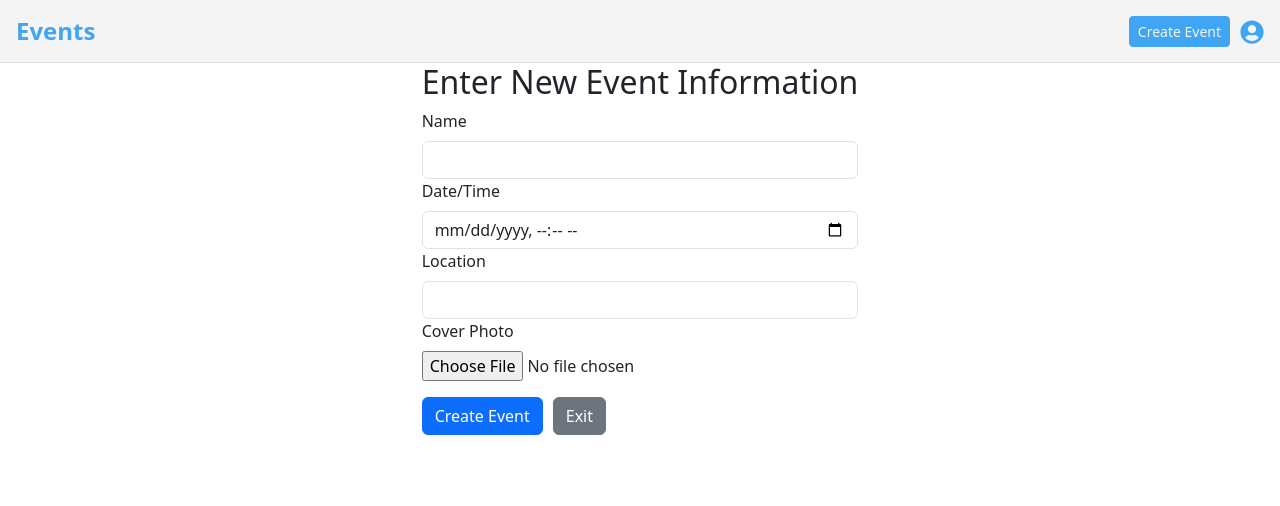
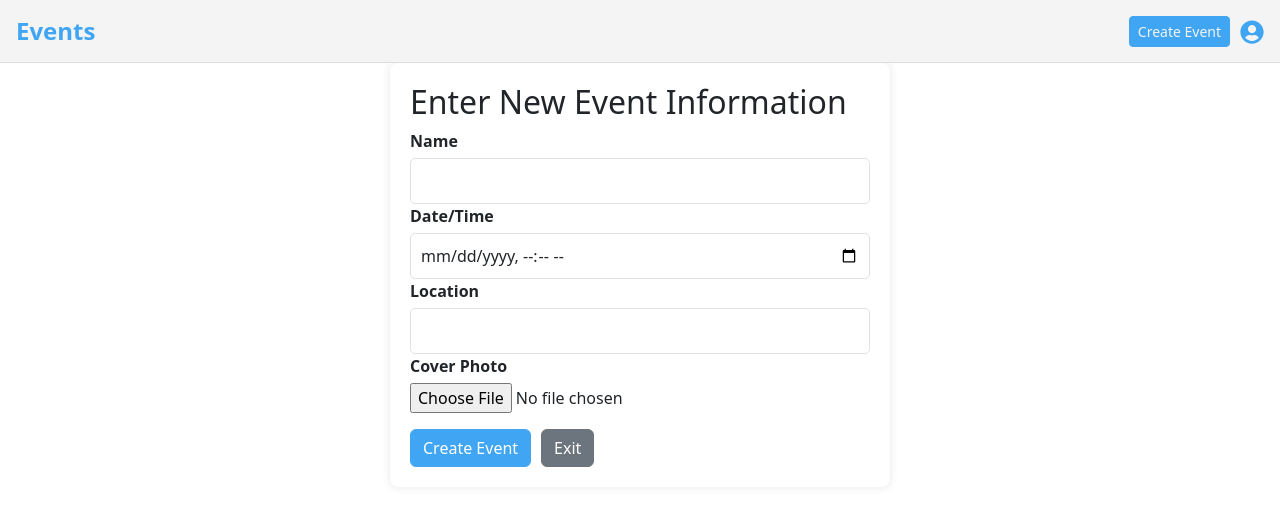
Before and after one commit to krakatorange/szechuan-client, a React (Create React App) app: page /events in a window 1280 px wide. Shown: the top 506 px of the page. Built offline with nearby package versions, Linux system fonts and the light colour scheme; no server answers; sample sign-in values are in the browser's storage.

Commit message:
create page UX change

```diff
--- a/src/Components/Events.jsx
+++ b/src/Components/Events.jsx
@@ -2,8 +2,7 @@ import React, { useState } from "react";
 import { Container, Form, Button } from "react-bootstrap";
 import axios from 'axios';
 import { useNavigate } from "react-router-dom";
-// import { collection, addDoc } from "firebase/firestore";
-// import { db } from "../firebase"; // Assuming you have your Firebase configuration set up in a separate file named 'firebase.js'.
+import './css/createEvent.css'
 import { useUserAuth } from "../UserContextProvider";
 import Logger from "../logger";
 
@@ -58,8 +57,8 @@ function EventPage() {
   };
 
   return (
-    <Container style={containerStyle}>
-      <div className="d-flex justify-content-center align-items-center form-container">
+    <Container>
+      <div className="form-container">
         <div className="vertical-form">
           <h2>Enter New Event Information</h2>
           <Form onSubmit={handleSubmit}>
@@ -103,8 +102,7 @@ function EventPage() {
                   <img
                     src={URL.createObjectURL(coverPhoto)}
                     alt="Cover"
-                    className="ml-3"
-                    style={{ maxWidth: "100px", maxHeight: "100px" }}
+                    className="image-preview"
                   />
                 )}
               </div>
@@ -112,27 +110,15 @@ function EventPage() {
 
             <Button type="submit" variant="primary" className="mt-3">
               Create Event
-              {isLoading && ( // Display loading overlay if isLoading is true
-                  <div
-                    style={{
-                      position: "absolute",
-                      top: 0,
-                      left: 0,
-                      width: "100%",
-                      height: "100%",
-                      backgroundColor: "rgba(255, 255, 255, 0.8)", // Semi-transparent white background
-                      display: "flex",
-                      justifyContent: "center",
-                      alignItems: "center",
-                    }}
-                  >
-                    <div className="spinner-border text-primary" role="status">
-                      <span className="visually-hidden">Loading...</span>
-                    </div>
+              {isLoading && (
+                <div className="loading-overlay">
+                  <div className="spinner-border text-primary" role="status">
+                    <span className="visually-hidden">Loading...</span>
                   </div>
+                </div>
               )}
             </Button>
-            <Button variant="secondary" className="mt-3" style={{marginLeft: '10px'}} onClick={handleExit}>
+            <Button variant="secondary" className="mt-3 btn-secondary" onClick={handleExit}>
               Exit
             </Button>
           </Form>
--- a/src/Components/UpdateEvent.jsx
+++ b/src/Components/UpdateEvent.jsx
@@ -123,13 +123,6 @@ function EditEvent({eventId, onEventUpdated}) {
             <Button type="submit" variant="primary" className="mt-3">
               Update Event
             </Button>
-            <Button
-              variant="secondary"
-              className="mt-3 ml-2"
-              onClick={handleExit}
-            >
-              Cancel
-            </Button>
           </Form>
         </div>
       </div>
--- /dev/null
+++ b/src/Components/css/createEvent.css
@@ -0,0 +1,62 @@
+.form-container {
+    max-width: 500px; /* Set a max-width for the form for larger screens */
+    margin: auto; /* This will center the form on the page */
+    padding: 20px; /* Add some padding inside the form container */
+    box-shadow: 0 0 10px rgba(0, 0, 0, 0.1); /* Add a subtle shadow to the form container */
+    background-color: #ffffff; /* Set the background color to white or any other color */
+    border-radius: 8px; /* Optional: Rounds the corners of the form container */
+  }
+
+  .vertical-form {
+    display: flex;
+    flex-direction: column; /* Make the form items align vertically */
+  }
+
+  .vertical-form .form-group {
+    margin-bottom: 15px; /* Add some space between form groups */
+  }
+
+  .vertical-form .form-label {
+    font-weight: bold; /* Make the label texts bold */
+    margin-bottom: 5px; /* Add some space below the label */
+  }
+
+  .vertical-form .form-control {
+    padding: 10px; /* Increase the padding inside the form inputs */
+    border-radius: 5px; /* Optional: Rounds the corners of the input fields */
+  }
+
+  .vertical-form .btn-primary {
+    background-color: #40a5f3; /* Set the color for the primary button */
+    border-color: #40a5f3; /* Set the border color for the primary button */
+  }
+
+  .vertical-form .btn-secondary {
+    margin-left: 10px; /* Add some space to the left of the secondary button */
+  }
+
+  /* Add responsive behavior to the form */
+  @media (max-width: 576px) {
+    .form-container {
+      max-width: 100%; /* Allow the form to expand fully on small screens */
+      padding: 10px; /* Reduce padding on smaller screens */
+    }
+  }
+
+  .image-preview {
+    max-width: 100px; /* Limit the width of the image preview */
+    max-height: 100px; /* Limit the height of the image preview */
+    margin-left: 10px; /* Add some space to the left of the image preview */
+  }
+
+  .loading-overlay {
+    position: absolute;
+    top: 0;
+    left: 0;
+    width: 100%;
+    height: 100%;
+    background-color: rgba(255, 255, 255, 0.8);
+    display: flex;
+    justify-content: center;
+    align-items: center;
+  }
```
